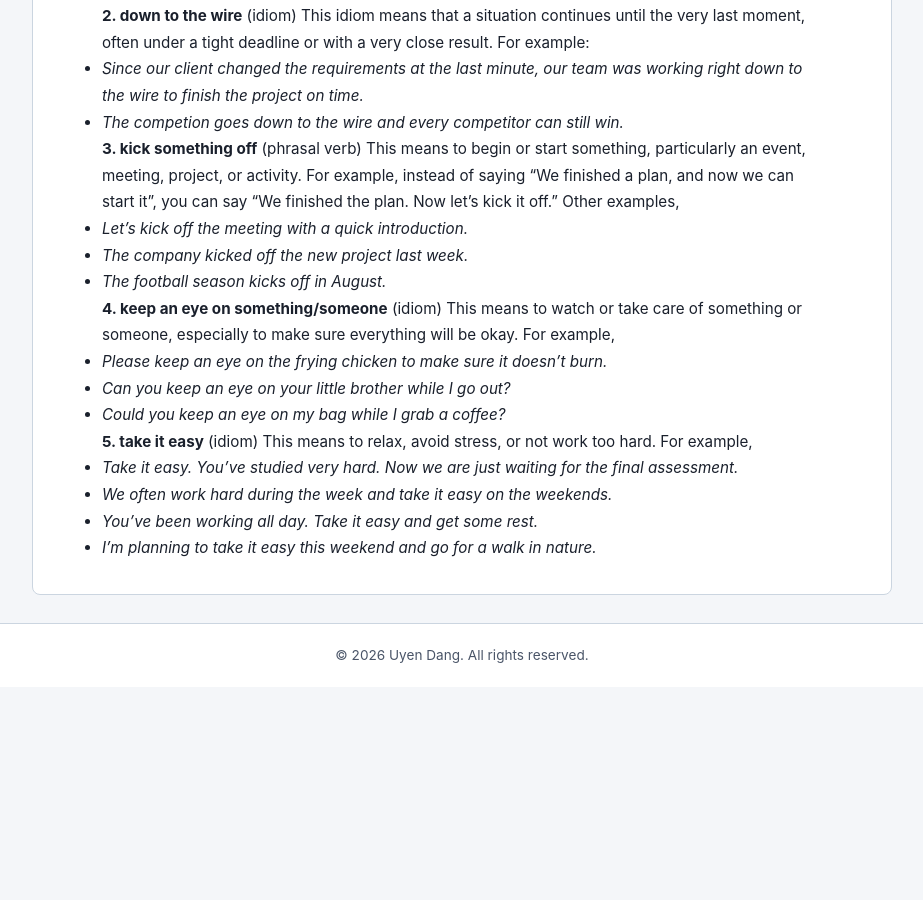
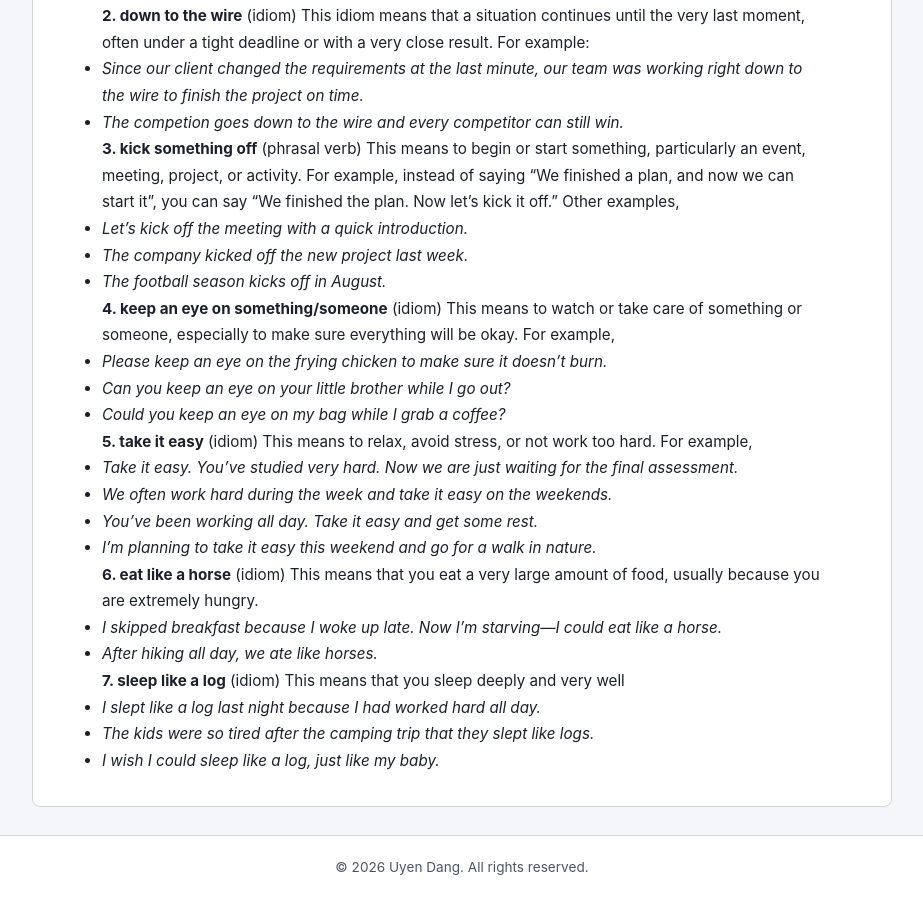
Before and after one commit to DangLeUyen/blog, a Jekyll site: the page built from _posts/2026-07-02-ELVocab.md, in a window 1280 px wide and 900 px high, scrolled down 649 px. Shown: the whole window, without its empty margins (178-1101 px from the left). Built offline with Jekyll 4.4.1, drawn with Linux system fonts in a browser that asks for light colours; before the commit the page ends 1336 px from its top, so only the background shows below that.

Commit message:
Update 2026-07-02-ELVocab.md

```diff
--- a/_posts/2026-07-02-ELVocab.md
+++ b/_posts/2026-07-02-ELVocab.md
@@ -41,3 +41,14 @@ This means to relax, avoid stress, or not work too hard. For example,
 - *We often work hard during the week and take it easy on the weekends.*
 - *You've been working all day. Take it easy and get some rest.*
 - *I'm planning to take it easy this weekend and go for a walk in nature.*
+
+**6. eat like a horse** (idiom)
+This means that you eat a very large amount of food, usually because you are extremely hungry.
+- *I skipped breakfast because I woke up late. Now I'm starving—I could eat like a horse.*
+- *After hiking all day, we ate like horses.*
+
+**7. sleep like a log** (idiom)
+This means that you sleep deeply and very well
+- *I slept like a log last night because I had worked hard all day.*
+- *The kids were so tired after the camping trip that they slept like logs.*
+- *I wish I could sleep like a log, just like my baby.*
```
